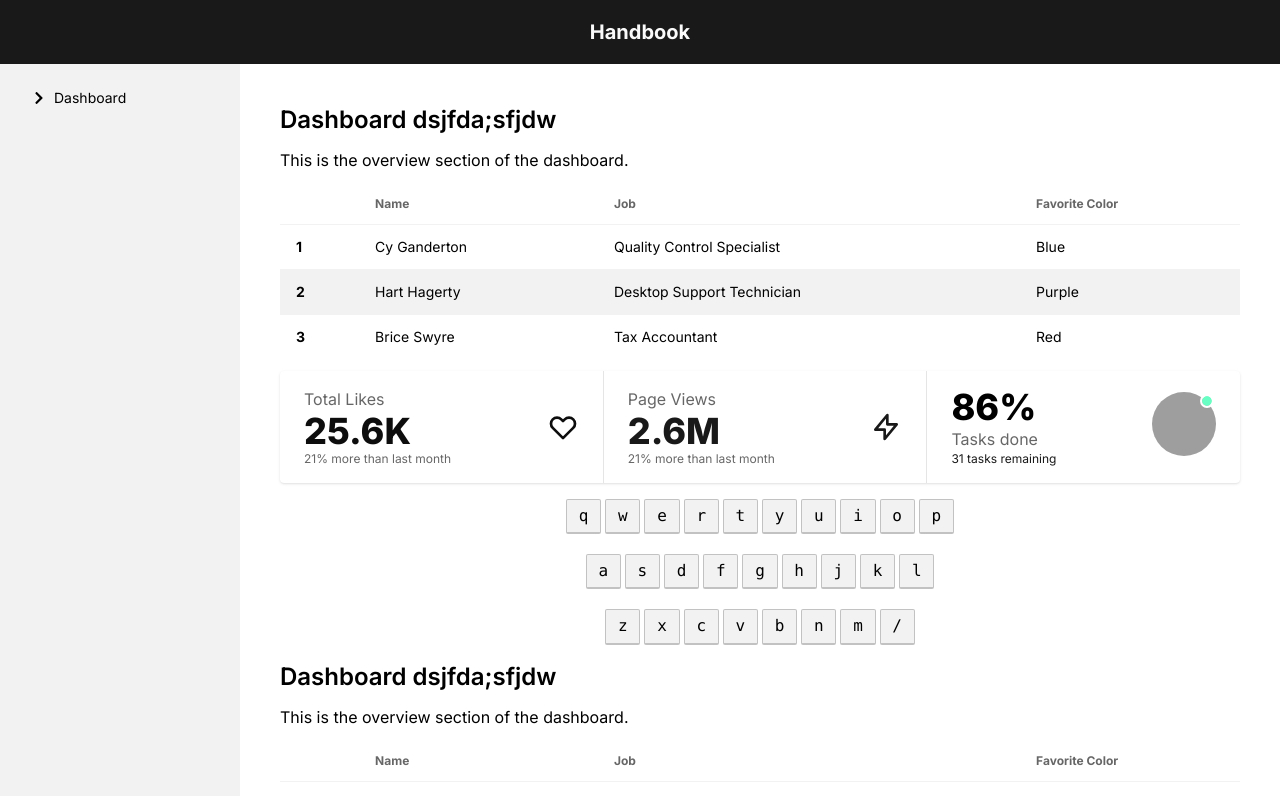
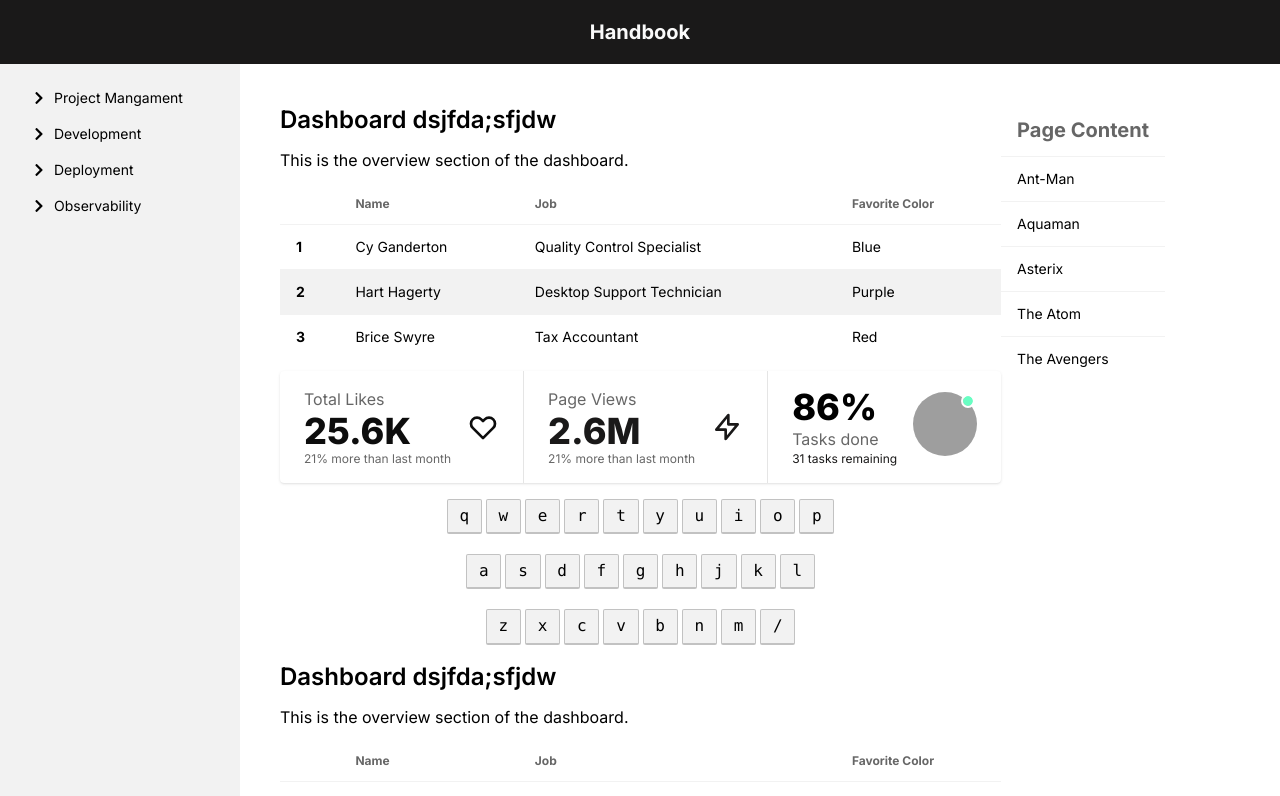
Before and after one commit to BrendenKingTLG/next-handbook-template, a Next.js app: page /dashboard/overview in a window 1280 px wide. Shown: the top 796 px of the page. Built offline with nearby package versions, Linux system fonts and the light colour scheme; grey boxes are pictures that could not be loaded.

Commit message:
page info bar

```diff
--- a/src/app/constants/paths.ts
+++ b/src/app/constants/paths.ts
@@ -1,15 +1,53 @@
 export const paths = [
     {
-      name: "Dashboard",
-      path: "/dashboard",
+      name: "Project Mangament",
+      path: "/project-management",
       children: [
         {
-          name: "Overview",
-          path: "/dashboard/overview",
+          name: "Planning",
+          path: "/project-management/planning",
         },
         {
-          name: "Stats",
-          path: "/dashboard/stuff",
+          name: "Issues/Epics/Milestones",
+          path: "/project-management/issues",
+        },
+      ],
+    },
+    {
+      name: "Development",
+      path: "/development",
+      children: [
+        {
+          name: "Frontend",
+          path: "/development/frontend",
+        },
+        {
+          name: "Backend",
+          path: "/development/backend",
+        },
+      ],
+    },
+    {
+      name: "Deployment",
+      path: "/deployment",
+      children: [
+        {
+          name: "Gitlab CI/CD",
+          path: "/deployment/gitlab",
+        },
+        {
+          name: "AWS",
+          path: "/deployment/aws",
+        },
+      ],
+    },
+    {
+      name: "Observability",
+      path: "/observability",
+      children: [
+        {
+          name: "Tools",
+          path: "/observability/tools",
         },
       ],
     },
--- a/src/app/dashboard/overview/page.tsx
+++ b/src/app/dashboard/overview/page.tsx
@@ -1,8 +1,40 @@
 // pages/sections/dashboard/overview.tsx
 import React from "react";
 
+const PageInfo: React.FC = () => {
+  return (
+    <div className="overflow-x-auto h-96">
+      <table className="table table-pin-rows">
+        <thead>
+          <tr>
+            <th className="text-xl">Page Content</th>
+          </tr>
+        </thead>
+        <tbody>
+          <tr>
+            <td>Ant-Man</td>
+          </tr>
+          <tr>
+            <td>Aquaman</td>
+          </tr>
+          <tr>
+            <td>Asterix</td>
+          </tr>
+          <tr>
+            <td>The Atom</td>
+          </tr>
+          <tr>
+            <td>The Avengers</td>
+          </tr>
+        </tbody>
+      </table>
+    </div>
+  );
+};
+
 const Stuff: React.FC = () => {
   return (
+    <div className="flex flex-row">
       <div className="flex flex-col gap-3">
         <h1 className="text-2xl font-semibold">Dashboard dsjfda;sfjdw</h1>
         <p>This is the overview section of the dashboard.</p>
@@ -259,6 +291,8 @@ const Stuff: React.FC = () => {
           <kbd className="kbd">/</kbd>
         </div>
       </div>
+      <PageInfo />
+    </div>
   );
 };
 
```
Lines whose indentation alone changed are shown as unchanged.
